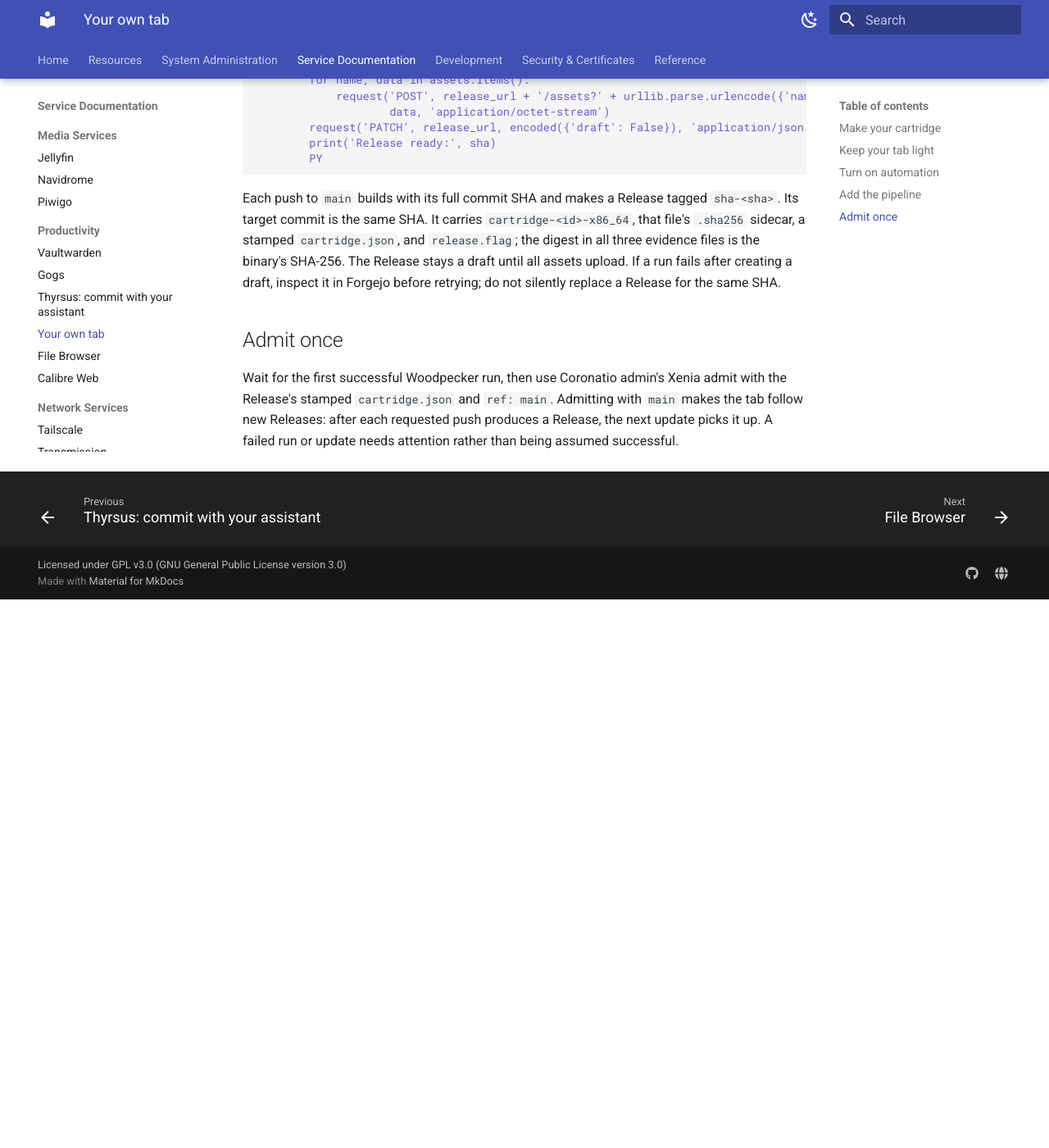
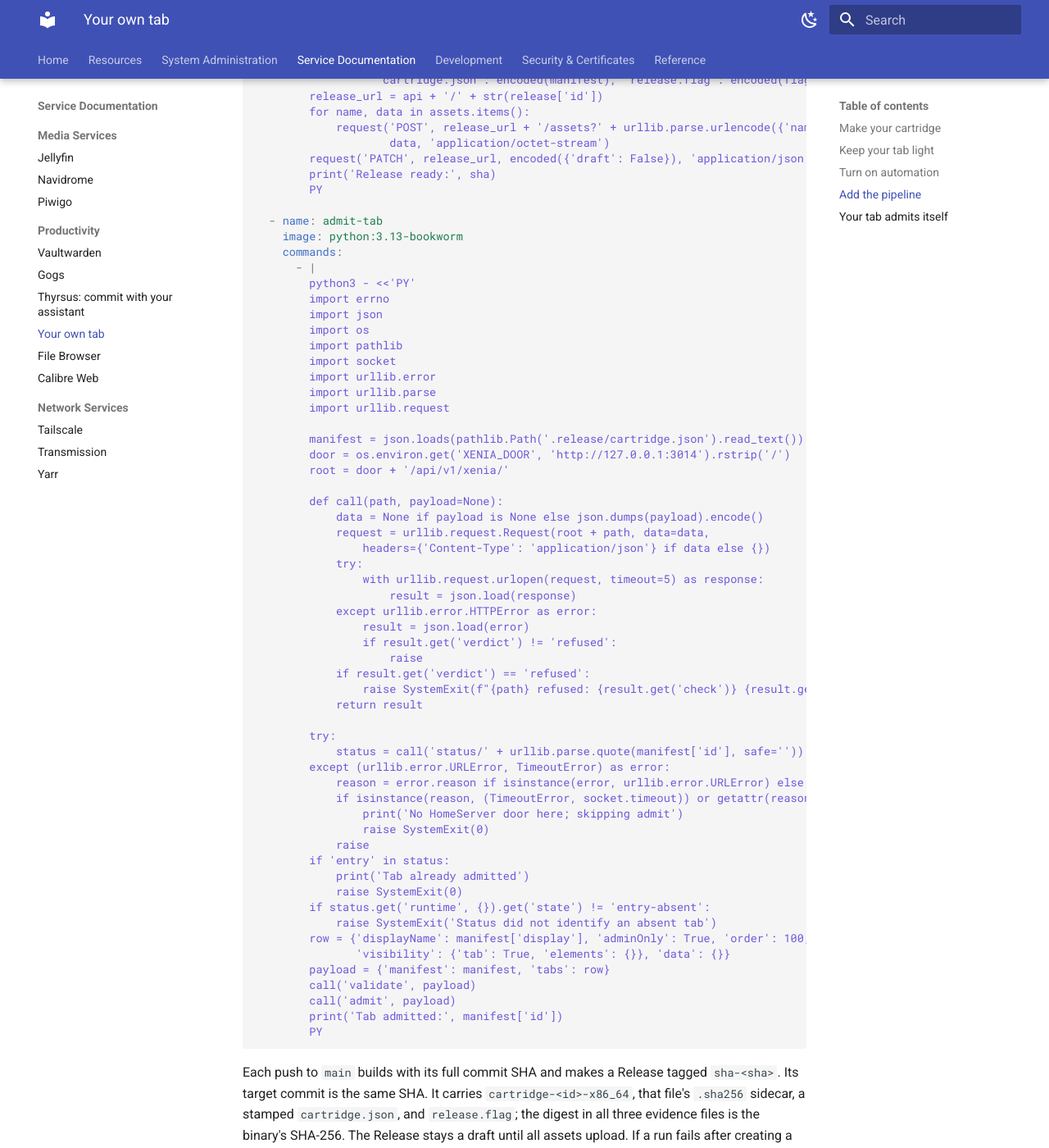
Before and after one commit to homeserversltd/documentation, an MkDocs documentation site: the page built from docs/services/your-own-tab.md, in a window 1280 px wide and 1400 px high, scrolled down 3842 px. Shown: the whole window at 82% size. Built offline with MkDocs 1.6.1 and Material for MkDocs 9.7.7, drawn with Linux system fonts in a browser that asks for light colours; before the commit the page ends 4573 px from its top, so only the background shows below that; some of the changed text lies outside the part shown.

Commit message:
Your own tab: your tab admits itself
The manual's pipeline carries the admit-tab step byte for byte as the Test
tab example does, and "Admit once" becomes "Your tab admits itself".

Co-Authored-By: Claude Opus 5.5 <noreply@anthropic.com>

````diff
--- a/docs/services/your-own-tab.md
+++ b/docs/services/your-own-tab.md
@@ -98,6 +98,8 @@ steps:
                 'pipeline_url': os.environ['CI_PIPELINE_URL']}
         def encoded(value):
             return (json.dumps(value, indent=2) + '\n').encode()
+        pathlib.Path('.release').mkdir(exist_ok=True)
+        pathlib.Path('.release/cartridge.json').write_bytes(encoded(manifest))
         class SameForge(urllib.request.HTTPRedirectHandler):
             def redirect_request(self, req, fp, code, msg, headers, newurl):
                 target = urllib.parse.urlsplit(urllib.parse.urljoin(req.full_url, newurl))
@@ -123,10 +125,64 @@ steps:
         request('PATCH', release_url, encoded({'draft': False}), 'application/json')
         print('Release ready:', sha)
         PY
+
+  - name: admit-tab
+    image: python:3.13-bookworm
+    commands:
+      - |
+        python3 - <<'PY'
+        import errno
+        import json
+        import os
+        import pathlib
+        import socket
+        import urllib.error
+        import urllib.parse
+        import urllib.request
+
+        manifest = json.loads(pathlib.Path('.release/cartridge.json').read_text())
+        door = os.environ.get('XENIA_DOOR', 'http://127.0.0.1:3014').rstrip('/')
+        root = door + '/api/v1/xenia/'
+
+        def call(path, payload=None):
+            data = None if payload is None else json.dumps(payload).encode()
+            request = urllib.request.Request(root + path, data=data,
+                headers={'Content-Type': 'application/json'} if data else {})
+            try:
+                with urllib.request.urlopen(request, timeout=5) as response:
+                    result = json.load(response)
+            except urllib.error.HTTPError as error:
+                result = json.load(error)
+                if result.get('verdict') != 'refused':
+                    raise
+            if result.get('verdict') == 'refused':
+                raise SystemExit(f"{path} refused: {result.get('check')} {result.get('field')} {result.get('message')}")
+            return result
+
+        try:
+            status = call('status/' + urllib.parse.quote(manifest['id'], safe=''))
+        except (urllib.error.URLError, TimeoutError) as error:
+            reason = error.reason if isinstance(error, urllib.error.URLError) else error
+            if isinstance(reason, (TimeoutError, socket.timeout)) or getattr(reason, 'errno', None) == errno.ECONNREFUSED:
+                print('No HomeServer door here; skipping admit')
+                raise SystemExit(0)
+            raise
+        if 'entry' in status:
+            print('Tab already admitted')
+            raise SystemExit(0)
+        if status.get('runtime', {}).get('state') != 'entry-absent':
+            raise SystemExit('Status did not identify an absent tab')
+        row = {'displayName': manifest['display'], 'adminOnly': True, 'order': 100,
+               'visibility': {'tab': True, 'elements': {}}, 'data': {}}
+        payload = {'manifest': manifest, 'tabs': row}
+        call('validate', payload)
+        call('admit', payload)
+        print('Tab admitted:', manifest['id'])
+        PY
 ```
 
 Each push to `main` builds with its full commit SHA and makes a Release tagged `sha-<sha>`. Its target commit is the same SHA. It carries `cartridge-<id>-x86_64`, that file's `.sha256` sidecar, a stamped `cartridge.json`, and `release.flag`; the digest in all three evidence files is the binary's SHA-256. The Release stays a draft until all assets upload. If a run fails after creating a draft, inspect it in Forgejo before retrying; do not silently replace a Release for the same SHA.
 
-## Admit once
+## Your tab admits itself
 
-Wait for the first successful Woodpecker run, then use Coronatio admin's Xenia admit with the Release's stamped `cartridge.json` and `ref: main`. Admitting with `main` makes the tab follow new Releases: after each requested push produces a Release, the next update picks it up. A failed run or update needs attention rather than being assumed successful.
+The `admit-tab` step admits your tab the first time a Release is made on your HomeServer. It asks your HomeServer whether the tab is already there, and if not, admits it with the Release's stamped `cartridge.json` and `ref: main`. The tab starts as admin-only; widen who sees it in Coronatio. After that, each push to `main` makes a Release and the next update picks it up. A failed run or update needs attention rather than being assumed successful.
````
